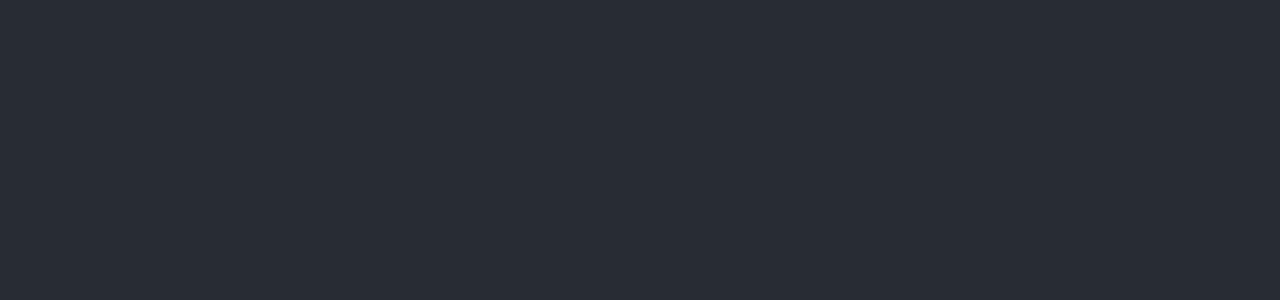
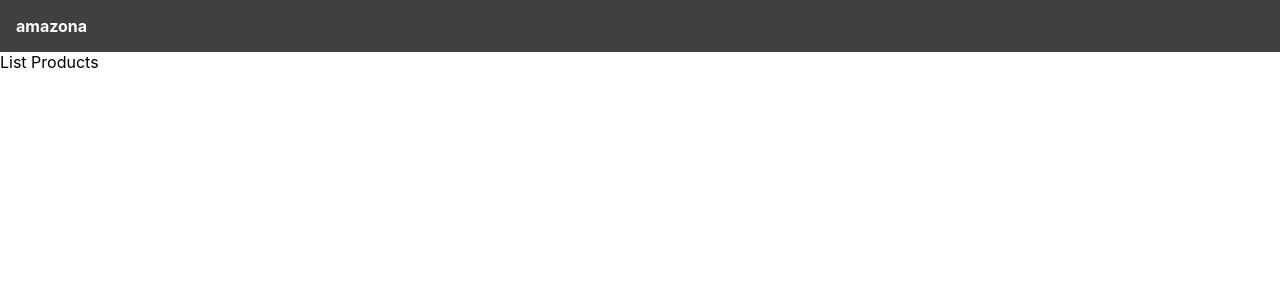
Before and after one commit to Irangaumayantha2001/Amazona, a React (Create React App) app in the folder frontend/: page / in a window 1280 px wide. Shown: the top 300 px of the page. Built offline with nearby package versions, Linux system fonts and the light colour scheme.

Commit message:
first commit

```diff
--- a/frontend/src/App.js
+++ b/frontend/src/App.js
@@ -1,11 +1,11 @@
-import './App.css';
 
 function App() {
   return (
-    <div className="App">
-      <header className="App-header">
-
+    <div>
+      <header>
+      <a href='/'>amazona</a>
       </header>
+      <main>List Products</main>
     </div>
   );
 }
--- a/frontend/src/index.css
+++ b/frontend/src/index.css
@@ -7,7 +7,14 @@
   -moz-osx-font-smoothing: grayscale;
 }
 
-code {
-  font-family: source-code-pro, Menlo, Monaco, Consolas, 'Courier New',
-    monospace;
+
+header{
+  background-color: #404040;
+  padding: 1rem;
 }
+
+header a{
+  color: #ffff;
+  font-weight: bold;
+  text-decoration: none;
+}
```
Also changed, not shown: 1 other file (tests, documents, lock files or other folders).
